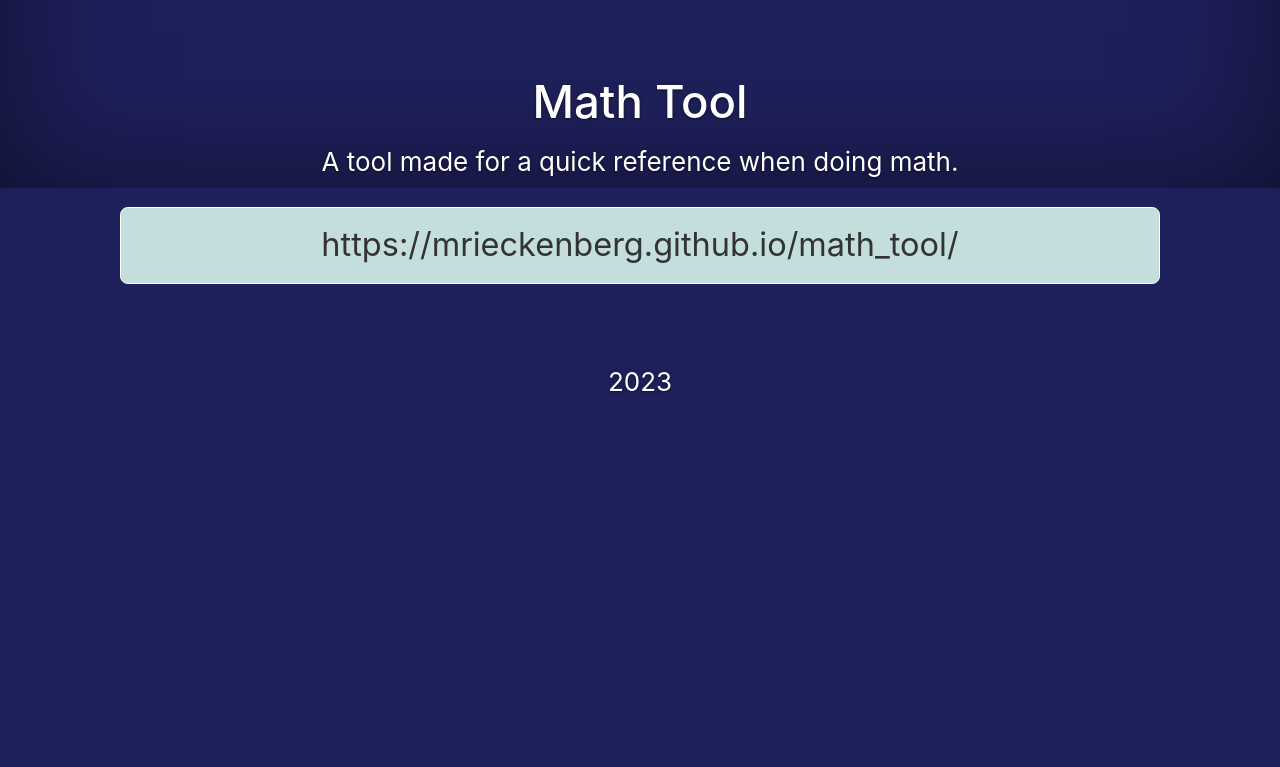
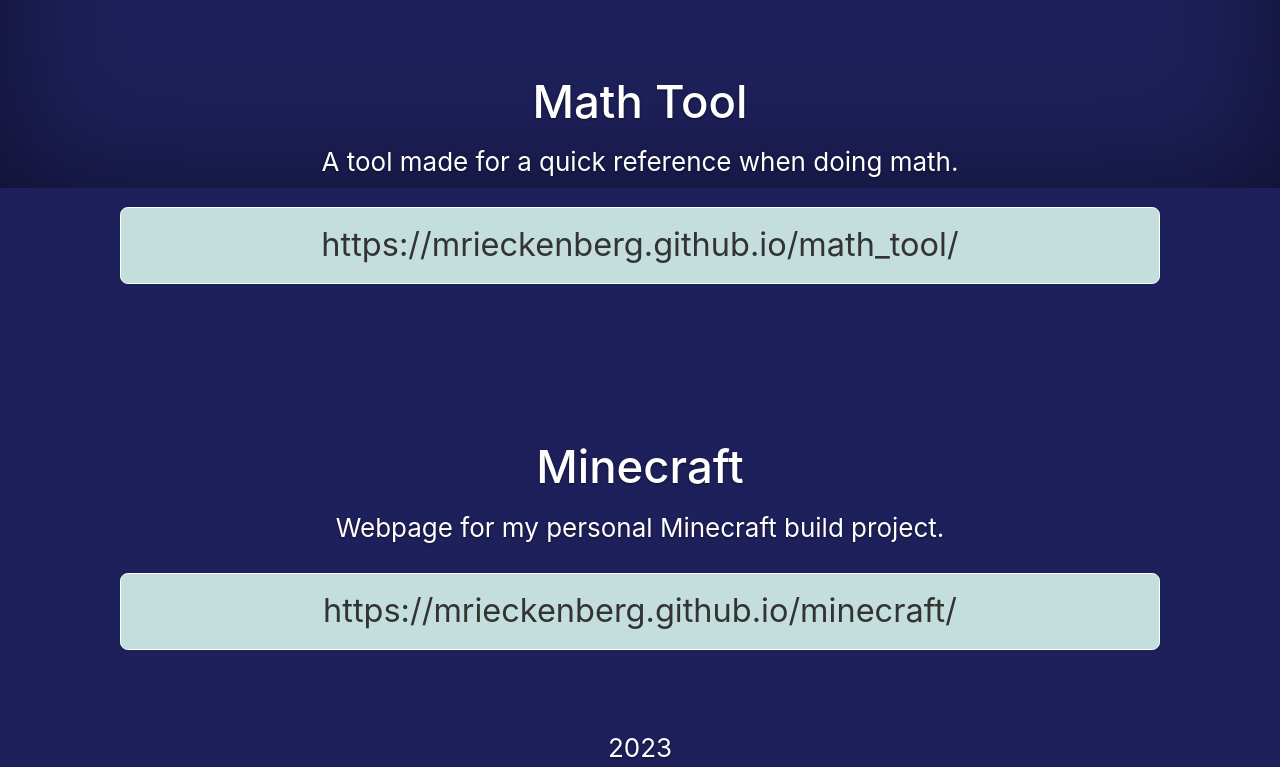
Before and after one commit to mrieckenberg/mrieckenberg.github.io, a plain HTML site: page index.html in a window 1280 px wide. Shown: the part 1164-1931 px from the top of the page. Before the commit the page ends 1565 px from the top, so only its background shows below. Drawn offline with nearby package versions, Linux system fonts and the light colour scheme.

Commit message:
Update index.html

```diff
--- a/index.html
+++ b/index.html
@@ -97,6 +97,21 @@
           https://mrieckenberg.github.io/math_tool/
           </a>
           <br><br>
+
+          <br>
+          <br>
+          <h3>Minecraft</h3>
+          <p>Webpage for my personal Minecraft build project.</p>
+           <a href="https://mrieckenberg.github.io/minecraft/" target="blank" class="btn btn-lg btn-secondary">
+
+
+            <!-- <svg xmlns="http://www.w3.org/2000/svg" width="50" height="50" fill="currentColor" class="bi bi-link-45deg" viewBox="0 0 16 16">
+          <path d="M4.715 6.542 3.343 7.914a3 3 0 1 0 4.243 4.243l1.828-1.829A3 3 0 0 0 8.586 5.5L8 6.086a1.002 1.002 0 0 0-.154.199 2 2 0 0 1 .861 3.337L6.88 11.45a2 2 0 1 1-2.83-2.83l.793-.792a4.018 4.018 0 0 1-.128-1.287z"/>
+          <path d="M6.586 4.672A3 3 0 0 0 7.414 9.5l.775-.776a2 2 0 0 1-.896-3.346L9.12 3.55a2 2 0 1 1 2.83 2.83l-.793.792c.112.42.155.855.128 1.287l1.372-1.372a3 3 0 1 0-4.243-4.243L6.586 4.672z"/>
+          </svg> -->
+          https://mrieckenberg.github.io/minecraft/
+          </a>
+          <br><br>
           <p>2023</p>
 
 <!--       <footer class="mastfoot mt-auto">
```
